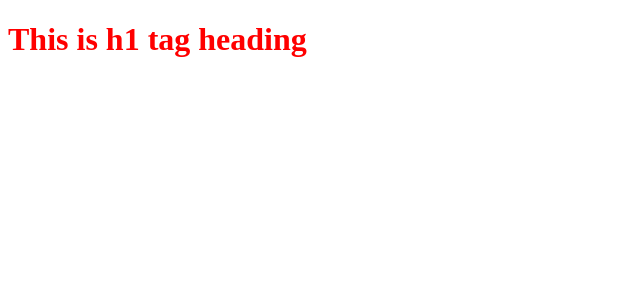
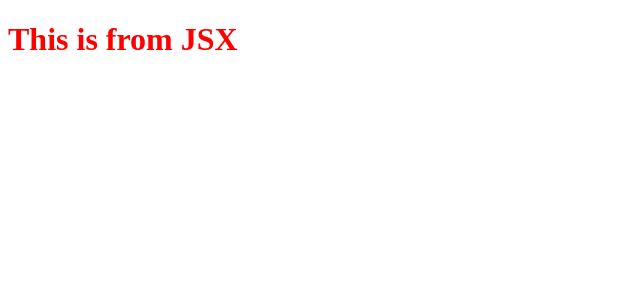
Before and after one commit to Rakshithkakathkar/foody, a React (Vite) app: page / in a window 1280 px wide. Shown: the top 300 px of the page, without its empty margins (0-640 px from the left). Built offline with nearby package versions, Linux system fonts and the light colour scheme.

Commit message:
npm scripts added

```diff
--- a/App.js
+++ b/App.js
@@ -1,9 +1,12 @@
 import React from "react";
 import ReactDOM from "react-dom/client";
-const heading = React.createElement(
-  "h1",
-  { id: "heading" },
-  "This is h1 tag heading"
-);
+
+// const heading = React.createElement(
+//   "h1",
+//   { class: "heading" },
+//   "This is h1 tag heading"
+// );
+
+const jsxHeading = <h1 className="heading">This is from JSX</h1>
 const root = ReactDOM.createRoot(document.getElementById("root"));
-root.render(heading);
+root.render(jsxHeading);
--- a/index.css
+++ b/index.css
@@ -1,3 +1,3 @@
-#heading{
+.heading{
     color: red;
 }
--- a/index.html
+++ b/index.html
@@ -7,8 +7,9 @@
     <link rel="stylesheet" href="./index.css" />
   </head>
   <body>
-    <div id="root"></div>
-
+    <div id="root">
+      <h1>Not rendered</h1>
+    </div>
     <script type="module" src="./App.js"></script>
   </body>
 </html>
--- a/package.json
+++ b/package.json
@@ -3,6 +3,8 @@
   "version": "1.0.0",
   "description": "Food ordering app",
   "scripts": {
+    "start": "parcel index.html",
+    "build": "parcel build index.html",
     "test": "jest"
   },
   "repository": {
```
